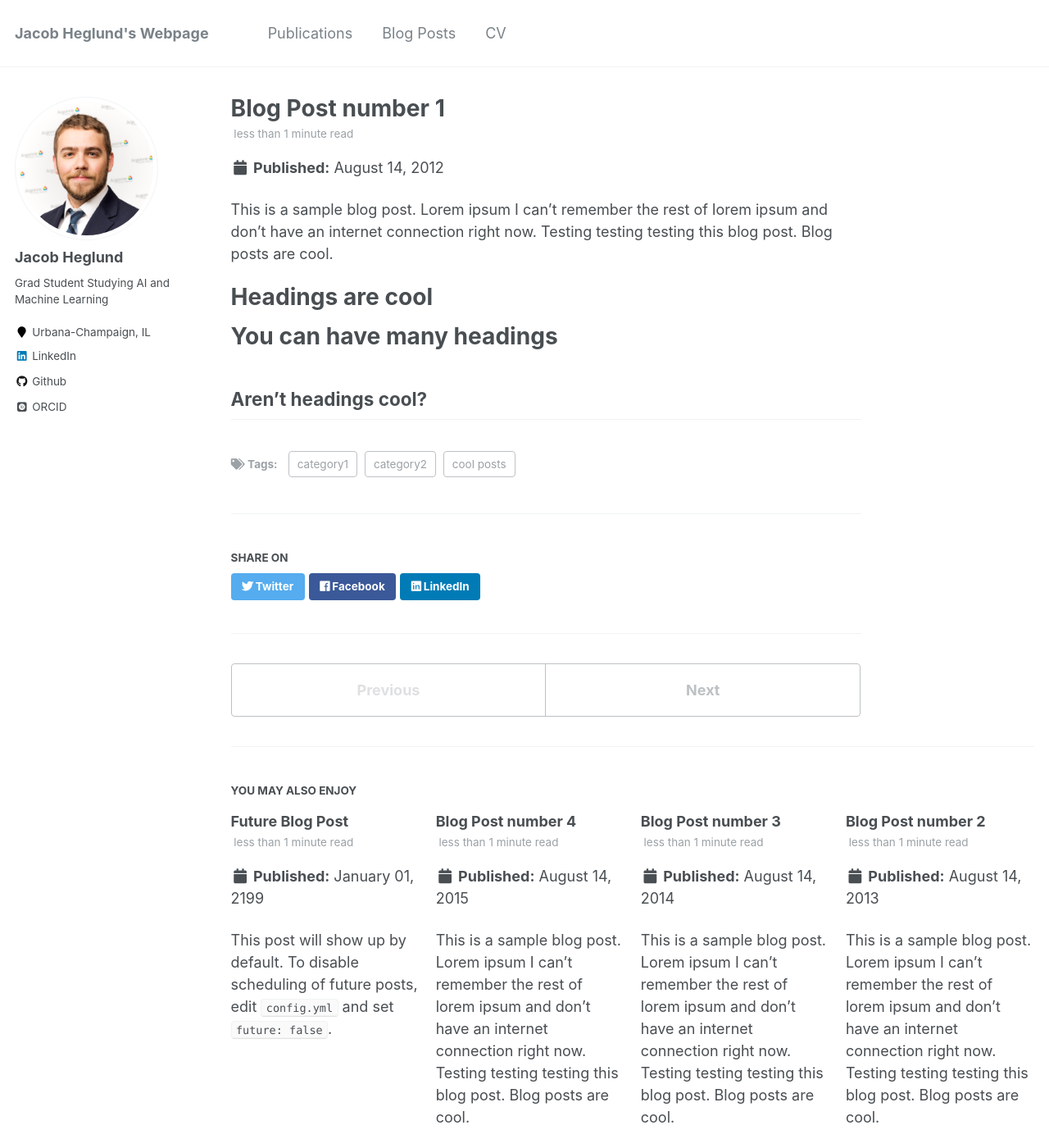
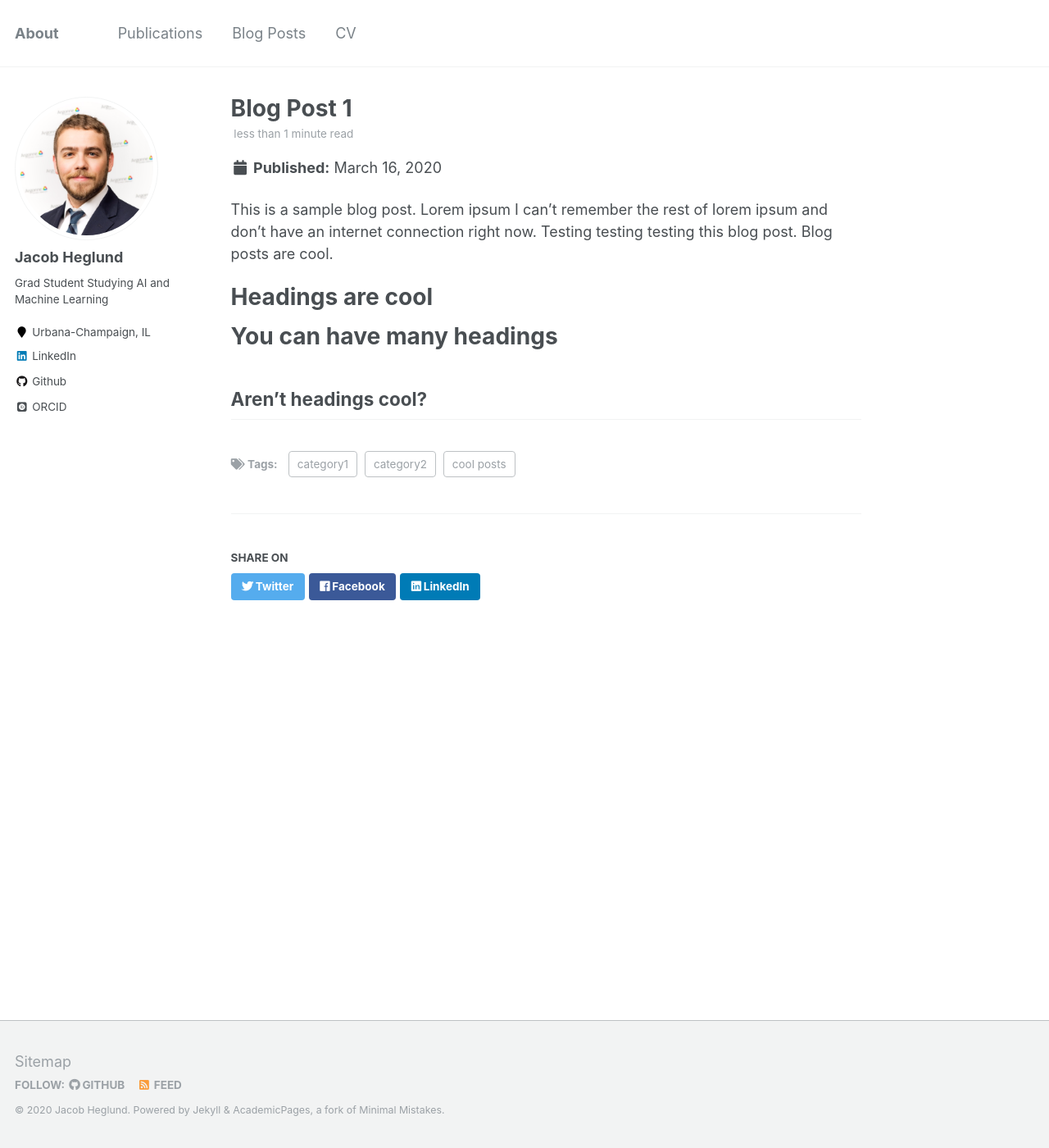
Before and after one commit to jacob-heglund/jacob-heglund.github.io, a Jekyll site: the page built from _posts/2020-03-16-post-1.md, in a window 1280 px wide and 1400 px high. Shown: the whole window at 82% size. Built offline with Jekyll 4.4.1, drawn with Linux system fonts in a browser that asks for light colours; some web fonts are replaced.

Commit message:
initial setup

```diff
--- a/_config.yml
+++ b/_config.yml
@@ -7,7 +7,7 @@
 
 # Site Settings
 locale                   : "en-US"
-title                    : "Jacob Heglund's Webpage"
+title                    : "About"
 title_separator          : "-"
 name                     : &name "Jacob Heglund"
 description              : &description "AI Enthusiast"
--- a/_posts/2013-08-14-blog-post-2.md
+++ /dev/null
@@ -1,20 +0,0 @@
----
-title: 'Blog Post number 2'
-date: 2013-08-14
-permalink: /posts/2013/08/blog-post-2/
-tags:
-  - cool posts
-  - category1
-  - category2
----
-
-This is a sample blog post. Lorem ipsum I can't remember the rest of lorem ipsum and don't have an internet connection right now. Testing testing testing this blog post. Blog posts are cool.
-
-Headings are cool
-======
-
-You can have many headings
-======
-
-Aren't headings cool?
-------
--- a/_posts/2014-08-14-blog-post-3.md
+++ /dev/null
@@ -1,20 +0,0 @@
----
-title: 'Blog Post number 3'
-date: 2014-08-14
-permalink: /posts/2014/08/blog-post-3/
-tags:
-  - cool posts
-  - category1
-  - category2
----
-
-This is a sample blog post. Lorem ipsum I can't remember the rest of lorem ipsum and don't have an internet connection right now. Testing testing testing this blog post. Blog posts are cool.
-
-Headings are cool
-======
-
-You can have many headings
-======
-
-Aren't headings cool?
-------
--- a/_posts/2012-08-14-blog-post-1.md
+++ b/_posts/2020-03-16-post-1.md
@@ -1,7 +1,7 @@
 ---
-title: 'Blog Post number 1'
-date: 2012-08-14
-permalink: /posts/2012/08/blog-post-1/
+title: 'Blog Post 1'
+date: 2020-03-16
+permalink: /posts/2020/03/blog-post-1/
 tags:
   - cool posts
   - category1
--- a/_posts/2199-01-01-future-post.md
+++ /dev/null
@@ -1,11 +0,0 @@
----
-title: 'Future Blog Post'
-date: 2199-01-01
-permalink: /posts/2012/08/blog-post-4/
-tags:
-  - cool posts
-  - category1
-  - category2
----
-
-This post will show up by default. To disable scheduling of future posts, edit `config.yml` and set `future: false`.
```
Also changed, not shown: _pages/cv.md (+1 -1 lines), _posts/2015-08-14-blog-post-4.md (deleted, +0 -20 lines).
